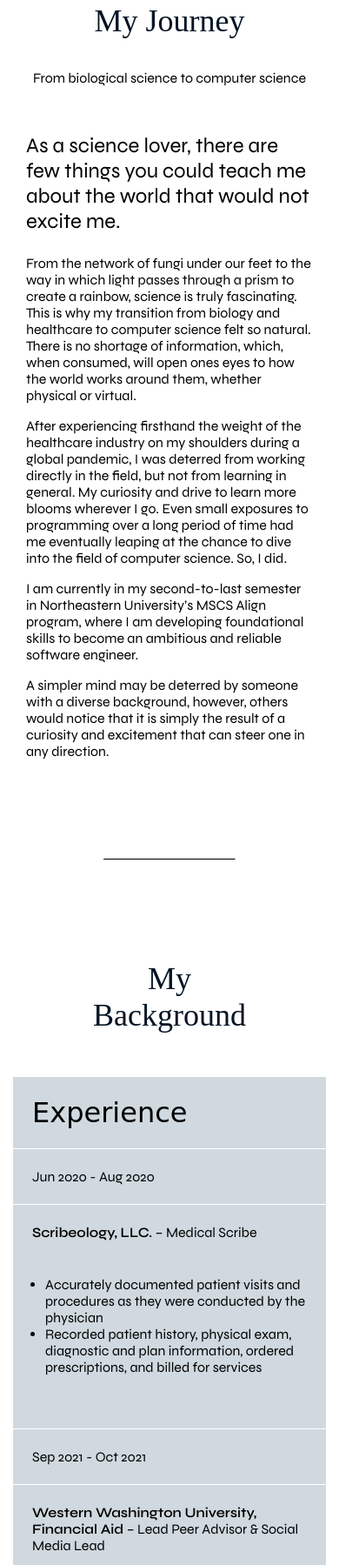
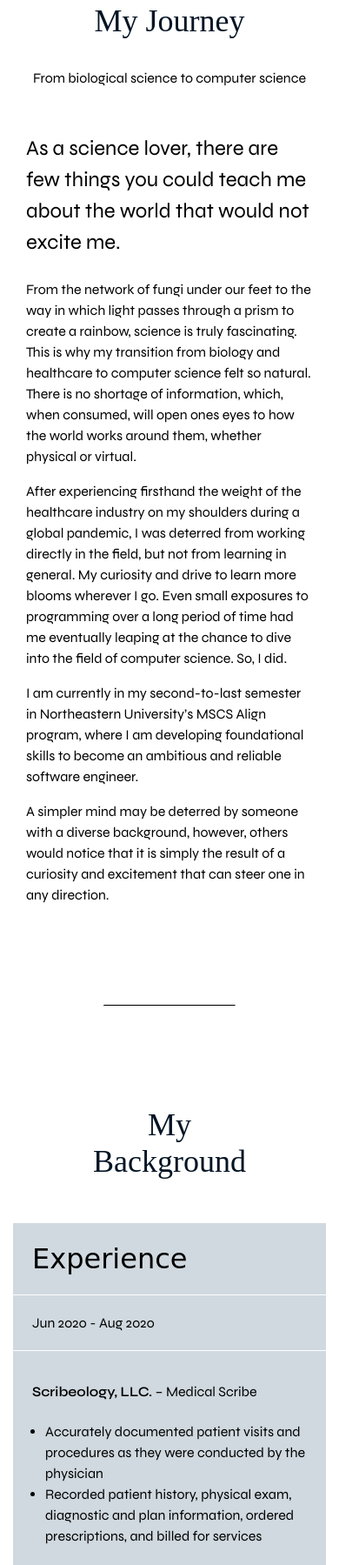
Before and after one commit to ibsenc/ibsenc.github.io, a plain HTML site: page index.html in a window 390 px wide. Shown: the part 837-2636 px from the top of the page at 87% size. Drawn offline with Linux system fonts and the light colour scheme; a web font is replaced by a local one.

Commit message:
Last changes, added pseudoelement and removed comments

```diff
--- a/grid.css
+++ b/grid.css
@@ -151,6 +151,7 @@
 }
 
 .content-description {
+    line-height: 1.5;
     padding-top: 25px;
 }
 
@@ -166,3 +167,9 @@
 .grid-break {
     height: 25px;
 }
+
+@media (max-width: 450px) {
+    .content-title {
+        padding-top: 15px;
+    }
+}
--- a/homepage.css
+++ b/homepage.css
@@ -47,6 +47,7 @@
 }
 
 .story-container {
+    line-height: 1.5;
     padding: 50px;
     /* background-color: coral; */
     max-width: 1000px;
@@ -54,7 +55,7 @@
     margin-bottom: 80px;
 }
 
-.first-paragraph {
+p:first-child {
     font-size: 30px;
 }
 
@@ -69,6 +70,8 @@ hr {
 }
 
 ul {
+    margin-top: 0px;
+    margin-bottom: 0px;
     padding-left: 15px;
 }
 
@@ -91,7 +94,7 @@ ul {
         margin-bottom: 60px;
     }
 
-    .first-paragraph {
+    p:first-child {
         font-size: 24px;
     }
 
--- a/index.html
+++ b/index.html
@@ -46,7 +46,7 @@
         </div>
         <div class="story-outer-container">
             <div class="story-container">
-                <p class="first-paragraph">As a science lover, there are few things you could teach me about the world that would not excite me.</p>
+                <p>As a science lover, there are few things you could teach me about the world that would not excite me.</p>
                 <p>From the network of fungi under our feet to the way in which light passes through a prism to create a rainbow, science is truly fascinating. This is why my transition from biology and healthcare to computer science felt so natural. There is no shortage of information, which, when consumed, will open ones eyes to how the world works around them, whether physical or virtual.</p>
                 <p>After experiencing firsthand the weight of the healthcare industry on my shoulders during a global pandemic, I was deterred from working directly in the field, but not from learning in general. My curiosity and drive to learn more blooms wherever I go. Even small exposures to programming over a long period of time had me eventually leaping at the chance to dive into the field of computer science. So, I did.</p>
                 <p>I am currently in my second-to-last semester in Northeastern University’s MSCS Align program, where I am developing foundational skills to become an ambitious and reliable software engineer.</p>
--- a/navbar.css
+++ b/navbar.css
@@ -20,7 +20,6 @@ a:active {text-decoration: none; color: black}
     font-family: 'Allan', cursive;
     font-weight: normal;
     margin: auto;
-    /* background-color: aqua; */
     width: fit-content;
     height: fit-content;
 }
--- a/title.css
+++ b/title.css
@@ -2,12 +2,10 @@
     text-align: center;
     margin: 95px;
     margin-bottom: 50px;
-    /* background-color: coral; */
 }
 
 .title {
     color: #031424;
     font-size: 36px;
     font-family: 'Andada Pro', serif;
-    /* background-color: brown; */
 }
```
Also changed, not shown: about/about.css (+4 -10 lines).
